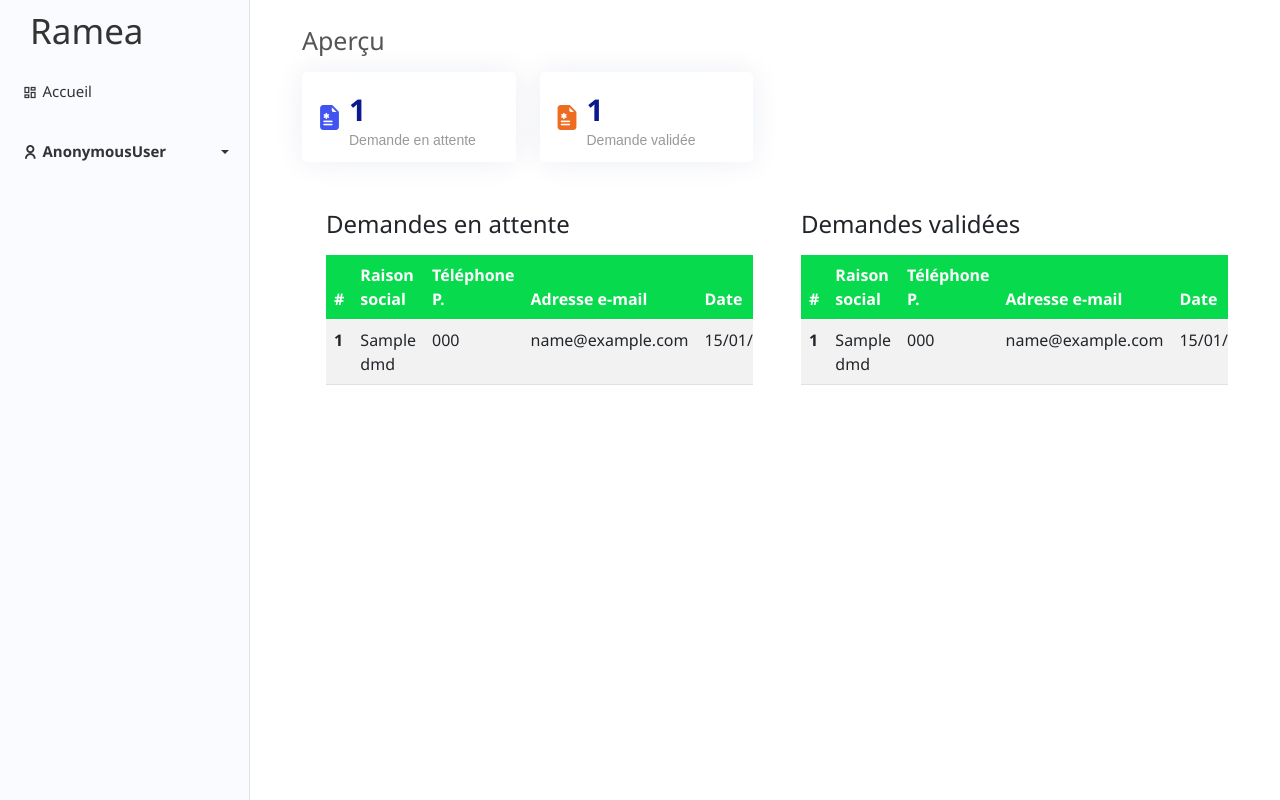
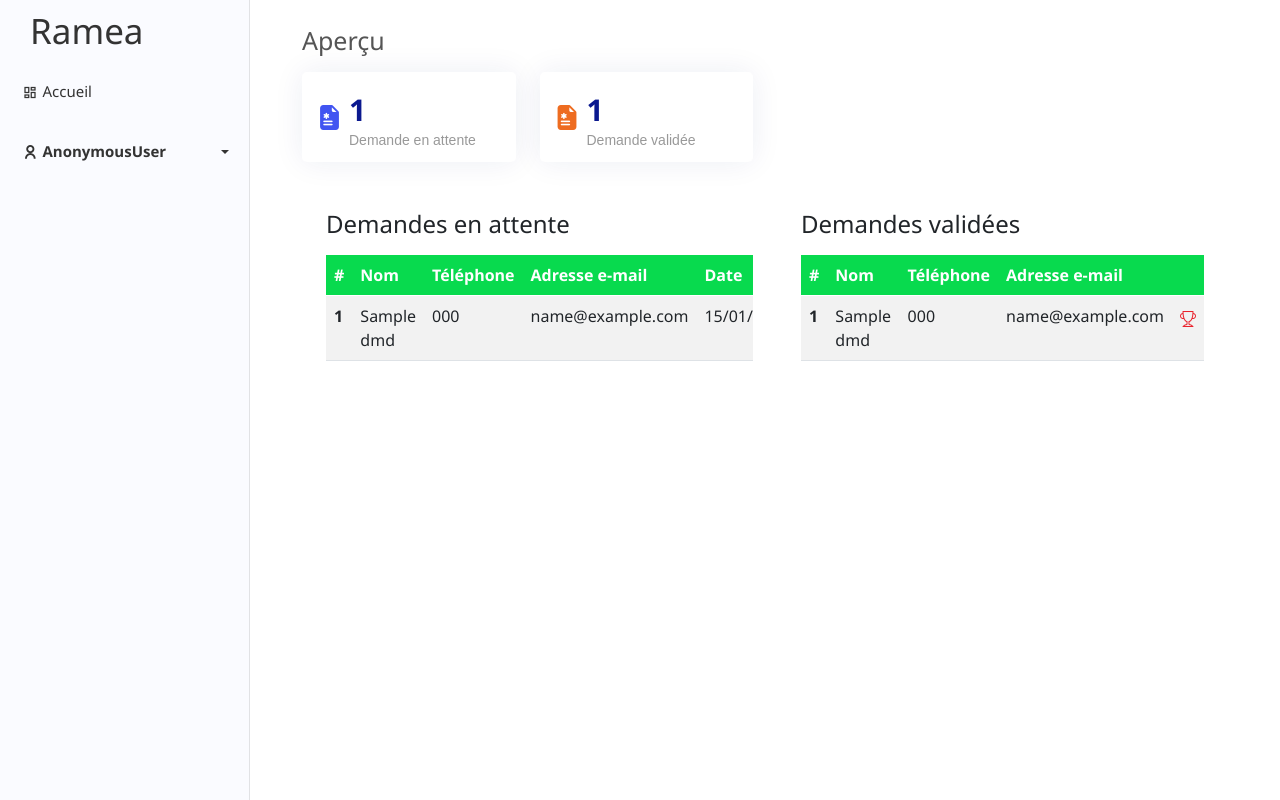
Before and after one commit to iamwinner422/ramea-webapp, a Django app: template templates/panel/index.html in a window 1280 px wide. Run offline with Django 3.2, Linux system fonts and the light colour scheme; the template is opened without the code that fills it: most values are stand-ins (such as "Sample title", 1, 10 or a date in 2020); some libraries are stand-ins or nearby versions.

Commit message:
Rearrange diplay

```diff
--- a/templates/panel/index.html
+++ b/templates/panel/index.html
@@ -92,11 +92,11 @@
                                 <thead class="thead">
                                     <tr>
                                         <th scope="col">#</th>
-                                        <th scope="col">Raison social</th>
-                                        <th scope="col">Téléphone P.</th>
+                                        <th scope="col">Nom</th>
+                                        <th scope="col">Téléphone</th>
                                         <th scope="col">Adresse e-mail</th>
                                         <th scope="col">Date</th>
-                                        <th scope="colg" colspan="2"></th>
+                                        <th scope="col" colspan="2"></th>
                                     </tr>
                                 </thead>
                                 <tbody>
@@ -108,7 +108,7 @@
                                         <td>{{dmd.mail}}</td>
                                         <td>{{dmd.date_add|date:"d/m/Y"}}</td>
                                         <td><a href="{% url 'details_demande' dmd.id %}" title="Détails"><i class="bi bi-info-circle info"></i></a></td>
-                                        <td><a href="" title="Supprimer définitivement"><i class="bi bi-x-circle delete" id="btnSupVte"></i></a></td>
+                                        <td><a href="" title="Supprimer définitivement"><i class="bi bi-x-circle delete" id="btnSup"></i></a></td>
                                     </tr>
                                 {% endfor %}
                                 </tbody>
@@ -127,11 +127,10 @@
                                 <thead class="thead">
                                     <tr>
                                         <th scope="col">#</th>
-                                        <th scope="col">Raison social</th>
-                                        <th scope="col">Téléphone P.</th>
+                                        <th scope="col">Nom</th>
+                                        <th scope="col">Téléphone</th>
                                         <th scope="col">Adresse e-mail</th>
-                                        <th scope="col">Date</th>
-                                        <th scope="colg" colspan="2"></th>
+                                        <th scope="col"></th>
                                     </tr>
                                 </thead>
                                 <tbody>
@@ -141,9 +140,7 @@
                                         <td>{{dmd.nom}}</td>
                                         <td>{{dmd.telephone_p}}</td>
                                         <td>{{dmd.mail}}</td>
-                                        <td>{{dmd.date_add|date:"d/m/Y"}}</td>
-                                        <td><a href="{% url 'details_demande' dmd.id %}" title="Détails"><i class="bi bi-info-circle info"></i></a></td>
-                                        <td><a href="" title="Supprimer définitivement"><i class="bi bi-x-circle delete" id="btnSupVte"></i></a></td>
+                                        <td><a href="" title="Supprimer définitivement"><i class="bi bi-x-circle delete" id="btnSup2"></i></a></td>
                                     </tr>
                                 {% endfor %}
                                 </tbody>
```
